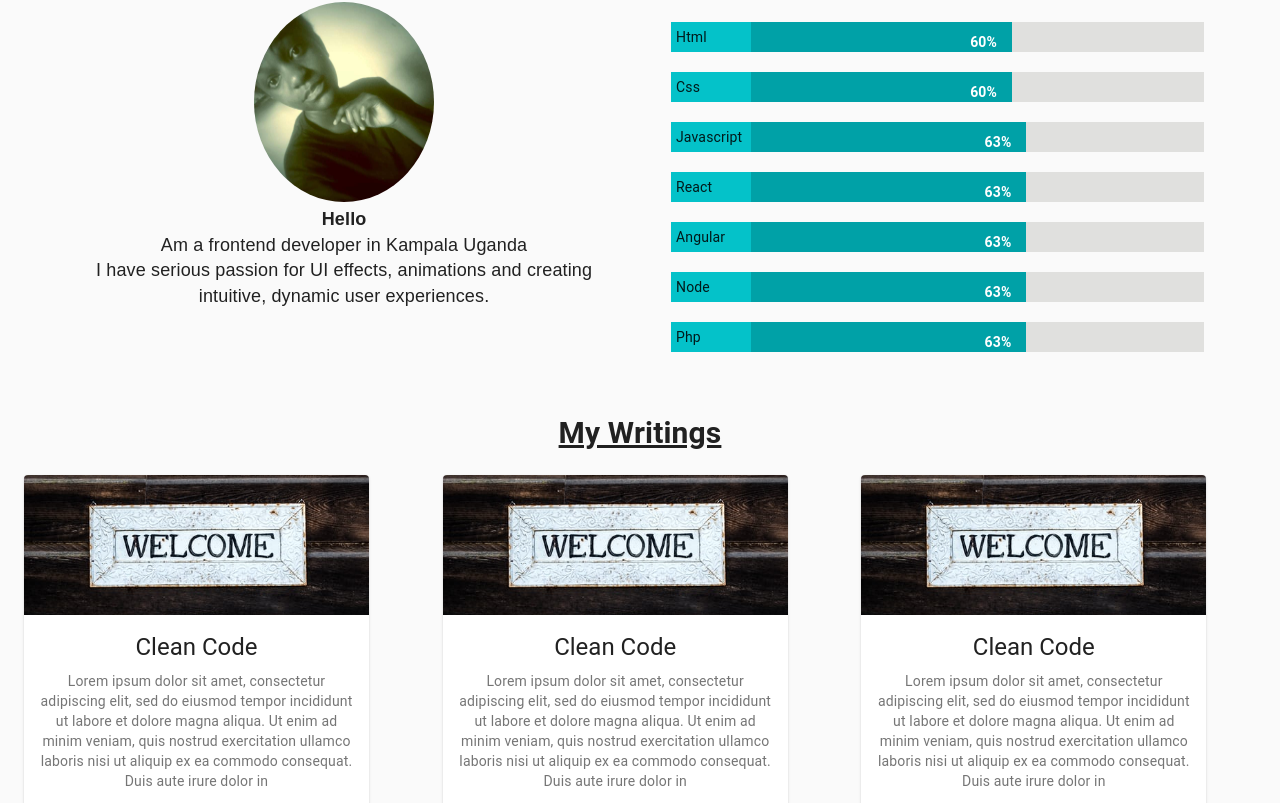
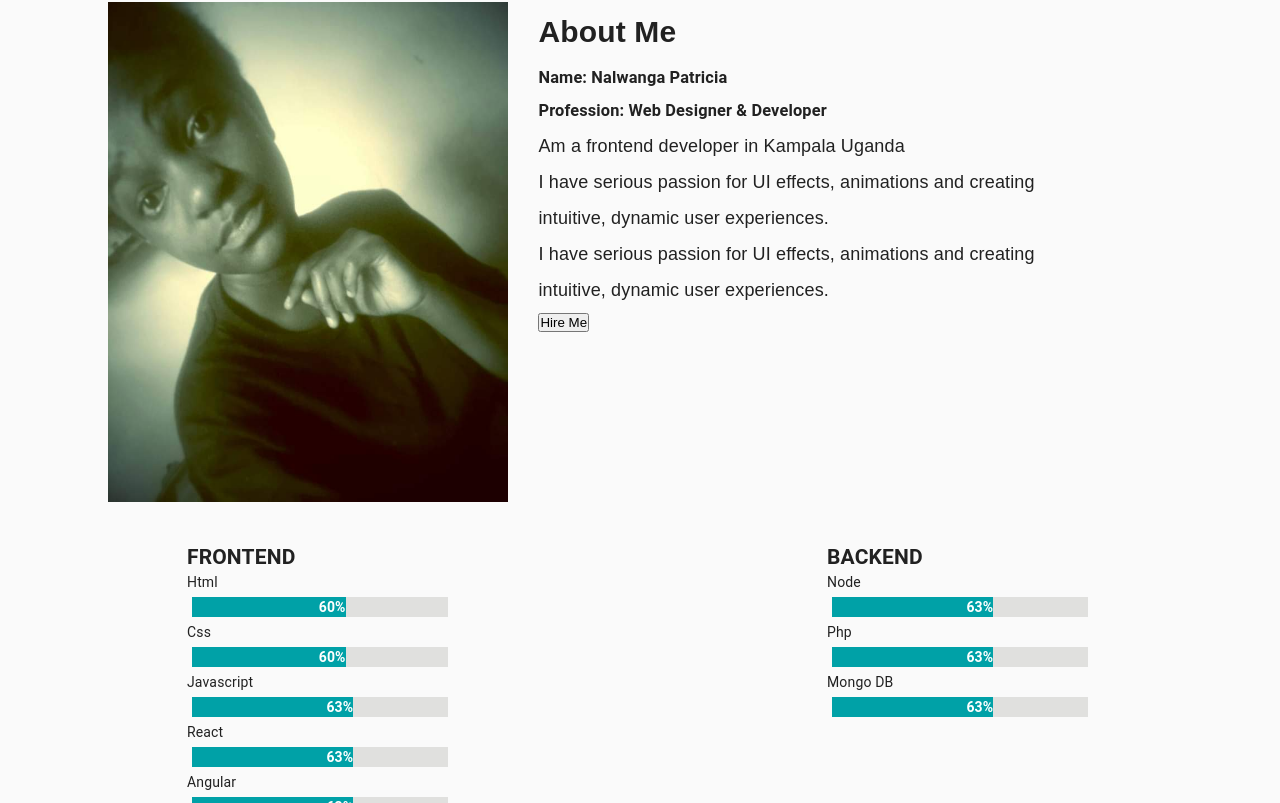
Before and after one commit to isiagi/Nalwanga, a React (Create React App) app: page / in a window 1280 px wide. Shown: the part 837-1640 px from the top of the page. Built offline with nearby package versions, Linux system fonts and the light colour scheme.

Commit message:
change design

```diff
--- a/src/App.css
+++ b/src/App.css
@@ -1,3 +1,3 @@
-.App {
+/* .App {
   text-align: center;
-}
+} */
--- a/src/App.js
+++ b/src/App.js
@@ -1,6 +1,7 @@
 import Header from "./components/header/Header";
 import Body from './components/body/Body';
 import Footer from './components/progress/ProgressBar';
+import Try from './components/progress/Try';
 import Last from './components/Last/Last';
 import './App.css';
 import Contact from "./components/contact/Contact";
@@ -12,6 +13,7 @@ function App() {
       <Header/>
       <Body/>
       <Footer/>
+      <Try />
       <Blog/>
       <Contact/>
       <Last/>
--- a/src/components/body/Body.js
+++ b/src/components/body/Body.js
@@ -7,16 +7,15 @@ import imag from "../image/we.jpeg";
 function Body() {
   return (
     <>
-      <Carousel indicators={false} strictIndexing={false}>
+      <Carousel indicators={false} strictIndexing={false} interval={10000}>
         <div className="img__tag">
-          <img src={imag} alt="welcome"  className="patricia" />
+          <img src={imag} alt="welcome" className="patricia" />
         </div>
         <div className="text__tag">
           <h1>Am Nalwanga Patricia</h1>
           <h5>Frontend Developer</h5>
         </div>
       </Carousel>
-
     </>
   );
 }
--- a/src/components/header/Header.css
+++ b/src/components/header/Header.css
@@ -12,7 +12,7 @@ nav{
     flex-wrap: wrap;
     position: fixed;
     z-index: 1;
-    width: 100%;
+    width: 100vw;
 }
 .nav_list{
     width: 30%;
--- a/src/components/progress/Progress.js
+++ b/src/components/progress/Progress.js
@@ -10,11 +10,11 @@ const ProgressBar = (props) => {
     backgroundColor: bgcolor,
     borderRadius: "inherit",
     textAlign: "right",
-    padding: 10,
+    padding: 0,
   };
 
   const labelStyles = {
-    padding: 5,
+    padding: 0,
     color: "white",
     fontWeight: "bold",
     textAlign: "center",
@@ -22,8 +22,8 @@ const ProgressBar = (props) => {
 
   return (
     <>
+    <p>{`${skill}`}</p>
       <div className="containerStyles">
-      <p className="skillSet">{`${skill}`}</p>
         <div style={fillerStyles}>
           <span style={labelStyles}>{`${completed}%`}</span>
         </div>
--- a/src/components/progress/ProgressBar.jsx
+++ b/src/components/progress/ProgressBar.jsx
@@ -1,18 +1,7 @@
 import React from "react";
-import Progress from "./Progress";
 import pa from "../image/1.jpg";
 
 import './progress.css'
-
-const testData = [
-  { bgcolor: "#00a1a7", completed: 60, skill: "Html" },
-  { bgcolor: "#00a1a7", completed: 60, skill: "Css" },
-  { bgcolor: "#00a1a7", completed: 63, skill: "Javascript" },
-  { bgcolor: "#00a1a7", completed: 63, skill: "React" },
-  { bgcolor: "#00a1a7", completed: 63, skill: "Angular" },
-  { bgcolor: "#00a1a7", completed: 63, skill: "Node" },
-  { bgcolor: "#00a1a7", completed: 63, skill: "Php" },
-];
 
 const stylo = {
   display: "flex",
@@ -21,27 +10,38 @@ const stylo = {
   flexWrap: "wrap",
 };
 
+const love = {
+  display: "flex",
+  gap: 30,
+  flexWrap: "wrap",
+}
+
 function ProgressBar() {
   return (
     <div style={stylo}>
-      <div>
-        <img src={pa} alt="patricia" width="180" height="200" style={{borderRadius: '50%'}}/>
-        <h3 style={{fontFamily: 'sans-serif',fontSize: 18}}>Hello</h3>
+    <div>
+      <div style={love}>
+        <img src={pa} alt="patricia" width="400" height="500" style={{backgroundSize: 'cover'}} />
+        <div style={{lineHeight:2}}>
+        <h3 style={{fontFamily: 'sans-serif',fontSize: 30}}>About Me</h3>
+        <h3>Name: Nalwanga Patricia</h3>
+        <h3>Profession: Web Designer & Developer</h3>
         <p style={{fontFamily: 'sans-serif', fontSize: 18}}>Am a frontend developer in Kampala Uganda</p>
         <p style={{fontFamily: 'sans-serif', fontSize: 18}}>
           I have serious passion for UI effects, animations and creating <br/>
           intuitive, dynamic user experiences.
         </p>
+        <p style={{fontFamily: 'sans-serif', fontSize: 18}}>
+          I have serious passion for UI effects, animations and creating <br/>
+          intuitive, dynamic user experiences.
+        </p>
+
+        <button>Hire Me</button>
+        </div>
+      </div>
       </div>
       <div className="bar">
-        {testData.map((item, idx) => (
-          <Progress
-            key={idx}
-            skill={item.skill}
-            bgcolor={item.bgcolor}
-            completed={item.completed}
-          />
-        ))}
+
       </div>
     </div>
   );
--- /dev/null
+++ b/src/components/progress/Try.js
@@ -0,0 +1,56 @@
+import React from "react";
+import Progress from "./Progress";
+import pa from "../image/1.jpg";
+
+import "./progress.css";
+
+const testDataF = [
+  { bgcolor: "#00a1a7", completed: 60, skill: "Html" },
+  { bgcolor: "#00a1a7", completed: 60, skill: "Css" },
+  { bgcolor: "#00a1a7", completed: 63, skill: "Javascript" },
+  { bgcolor: "#00a1a7", completed: 63, skill: "React" },
+  { bgcolor: "#00a1a7", completed: 63, skill: "Angular" },
+];
+const testData = [
+  { bgcolor: "#00a1a7", completed: 63, skill: "Node" },
+  { bgcolor: "#00a1a7", completed: 63, skill: "Php" },
+  { bgcolor: "#00a1a7", completed: 63, skill: "Mongo DB" },
+];
+
+const stylo = {
+  display: "flex",
+  justifyContent: "space-around",
+  // margin: 40,
+  // flexWrap: "wrap",
+};
+
+function ProgressBar() {
+  return (
+    <div style={stylo}>
+      <div>
+        <h2>FRONTEND</h2>
+        {testDataF.map((item, idx) => (
+          <Progress
+            key={idx}
+            skill={item.skill}
+            bgcolor={item.bgcolor}
+            completed={item.completed}
+          />
+        ))}
+      </div>
+      <div>
+        <h2>BACKEND</h2>
+        {testData.map((item, idx) => (
+          <Progress
+            key={idx}
+            skill={item.skill}
+            bgcolor={item.bgcolor}
+            completed={item.completed}
+          />
+        ))}
+      </div>
+    </div>
+  );
+}
+
+export default ProgressBar;
--- a/src/components/progress/progress.css
+++ b/src/components/progress/progress.css
@@ -1,24 +1,25 @@
 .bar{
-    width: 40%;
+    /* max-width: 40%; */
+    display: flex;
 }
 
-.skillSet{
+/* .skillSet{
     position: absolute;
-    left: 671px;
+    left: 845px;
     padding-left: 10px;
     width: 80px;
     padding: 5px;
     display: flex;
     align-items: center;
     background-color: #04c2c9;
-}
+} */
 
 .containerStyles{
     display: flex;
-    height: 30px;
-    width: 100%;
+    height: 20px;
+    width: 20vw;
     background-color: #e0e0de;
-    margin: 20px;
+    margin: 5px;
     padding: 0;
 }
 
```
